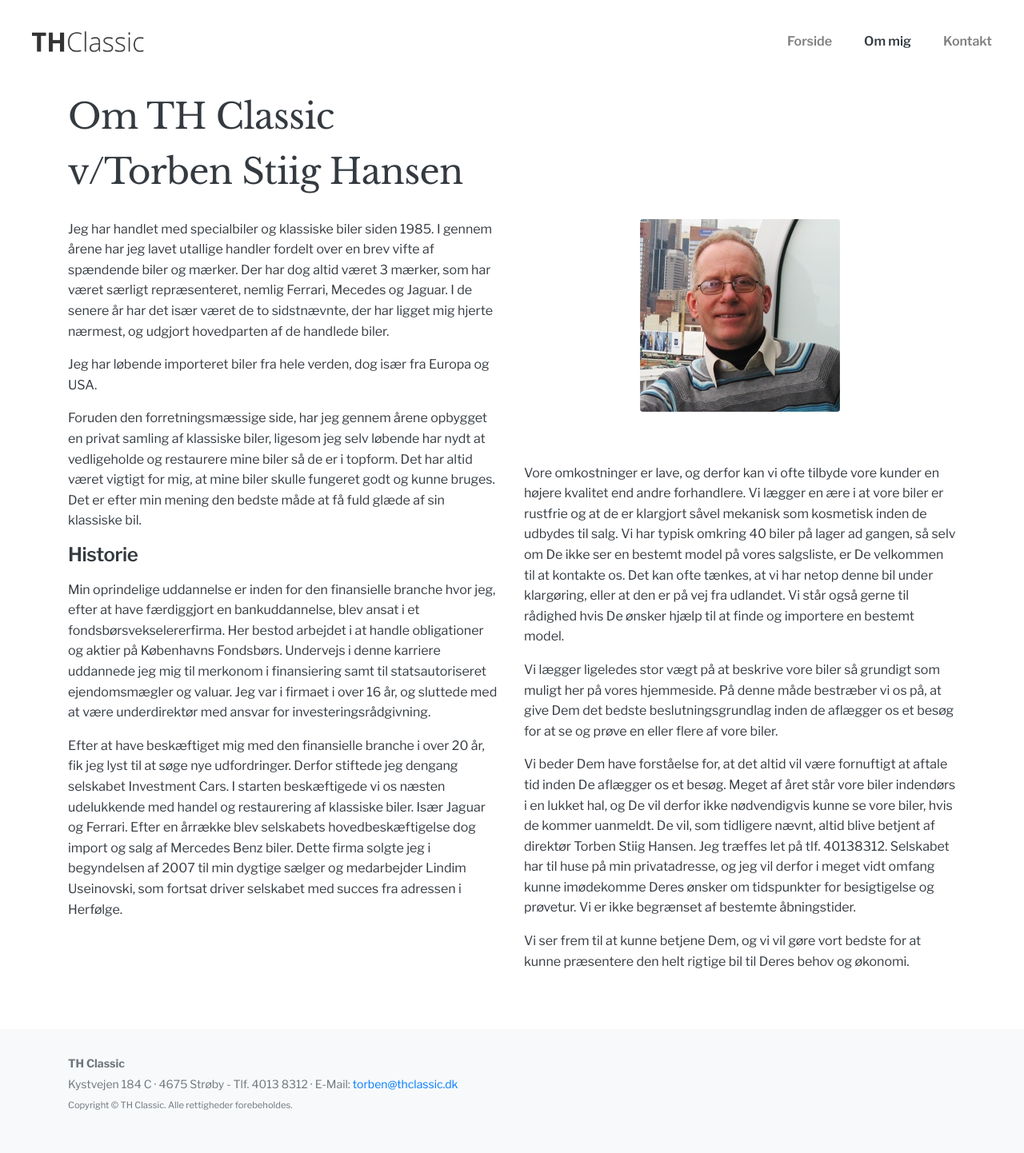
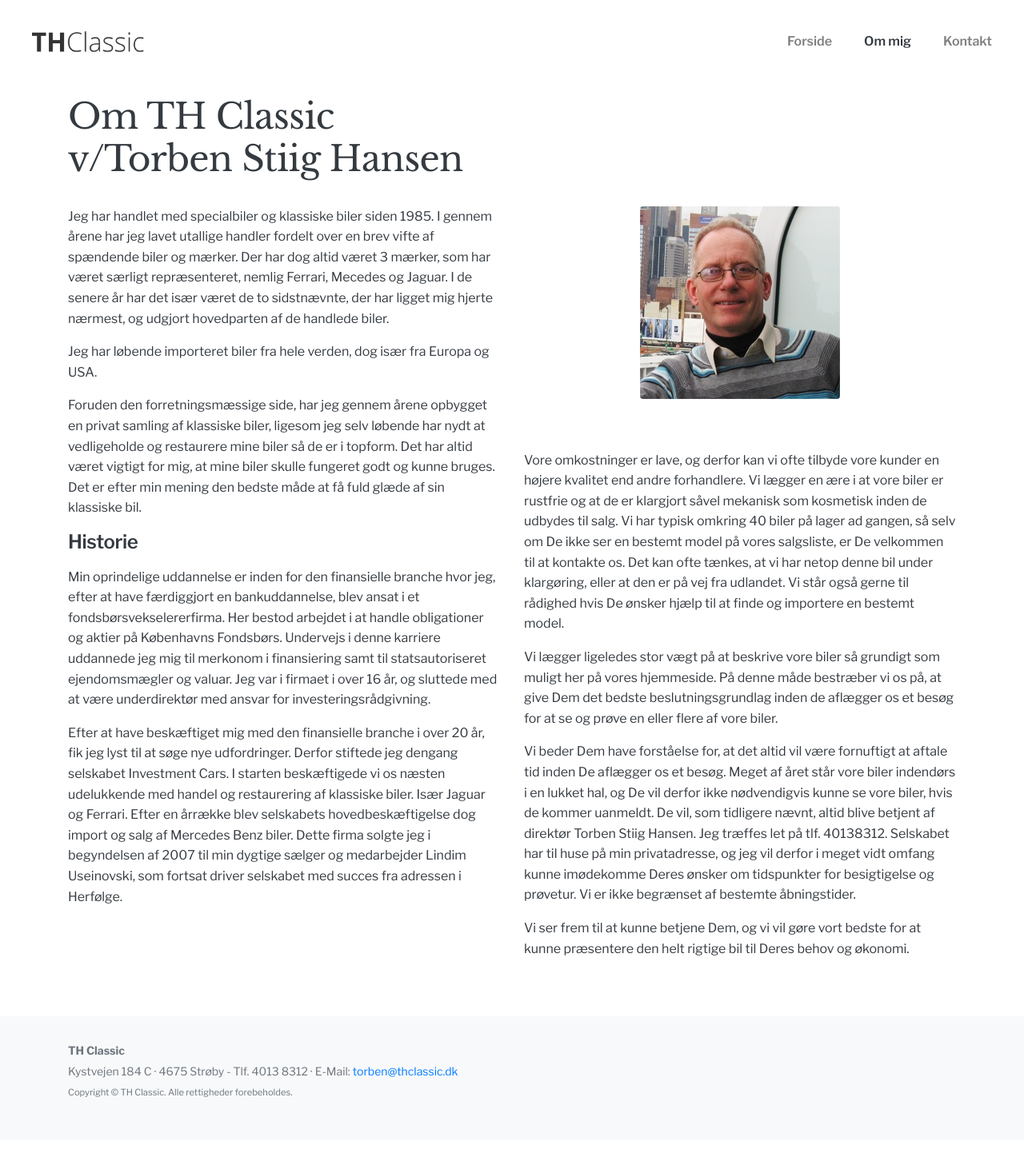
Before and after one commit to aakjaer/thclassic, a Jekyll site: the page built from om/index.html, in a window 1280 px wide. Shown: the whole page at 80% size. Built offline with Jekyll 4.4.1, drawn with Linux system fonts in a browser that asks for light colours.

```diff
--- a/om/index.html
+++ b/om/index.html
@@ -4,8 +4,7 @@ active_menu: about
 ---
 
 <div class="intro editable">
-            <h1>Om TH Classic</h1>
-            <h1>v/Torben Stiig Hansen</h1>
+            <h1>Om TH Classic<br />v/Torben Stiig Hansen</h1>
         </div>
 
 <div class="row">
```
